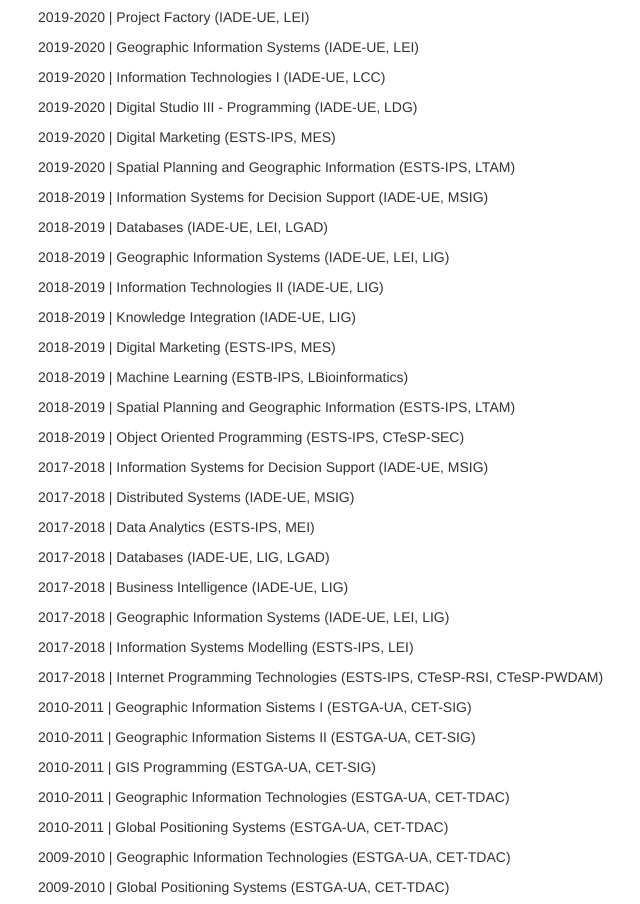
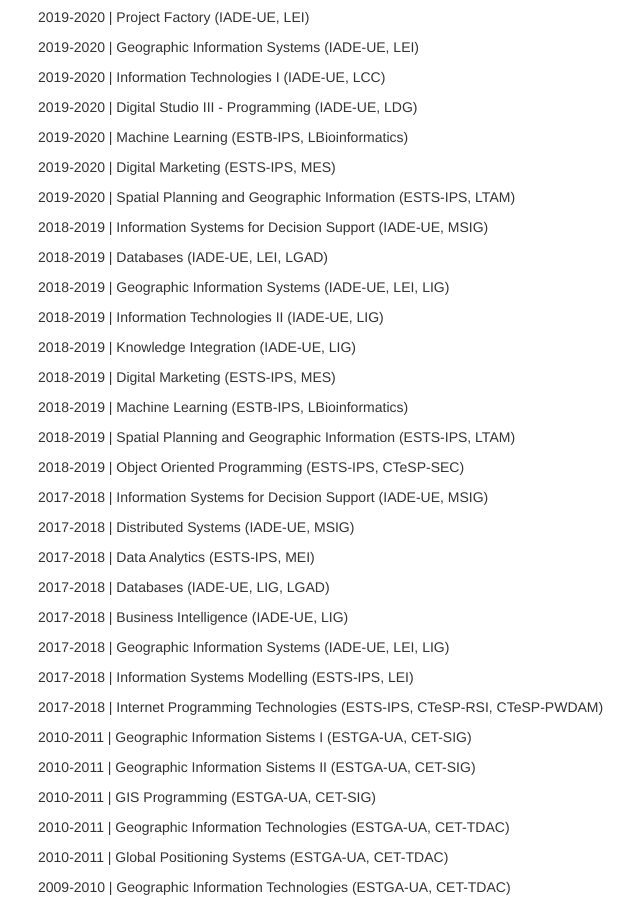
Before and after one commit to jestima/jestima.github.io, a plain HTML site: page index.html in a window 1280 px wide. Shown: the part 867-1771 px from the top of the page, without its empty margins (32-672 px from the left). Drawn offline with nearby package versions, Linux system fonts and the light colour scheme.

Commit message:
small update

```diff
--- a/index.html
+++ b/index.html
@@ -103,6 +103,7 @@
 	<p>2019-2020 | Geographic Information Systems (IADE-UE, LEI)</p>
 	<p>2019-2020 | Information Technologies I (IADE-UE, LCC)</p>
 	<p>2019-2020 | Digital Studio III - Programming (IADE-UE, LDG)</p>
+	<p>2019-2020 | Machine Learning (ESTB-IPS, LBioinformatics)</p>
 	<p>2019-2020 | Digital Marketing (ESTS-IPS, MES)</p>
 	<p>2019-2020 | Spatial Planning and Geographic Information (ESTS-IPS, LTAM)</p>
 	<p>2018-2019 | Information Systems for Decision Support (IADE-UE, MSIG)</p>
```
